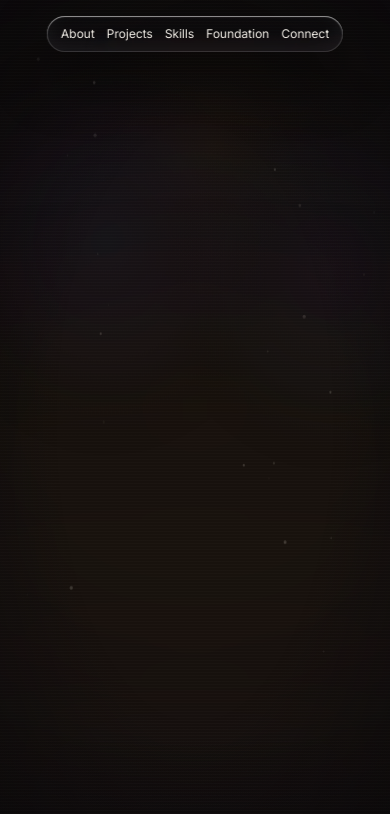
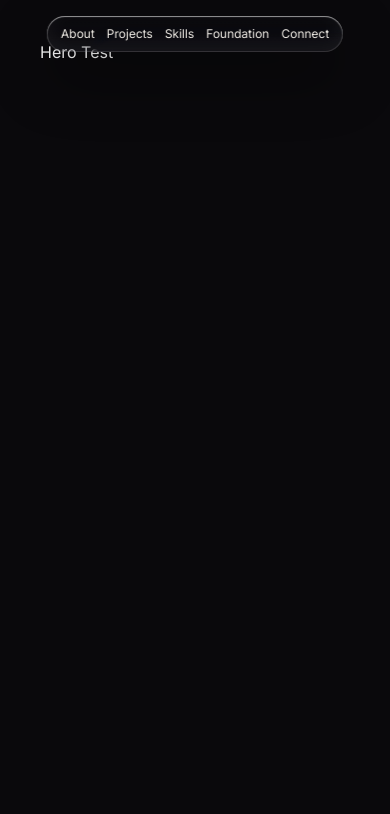
Before and after one commit to simply-kabir/test-portfolio, a Next.js app: page / in a window 390 px wide. Shown: the top 814 px of the page. Built offline with nearby package versions, Linux system fonts and the light colour scheme.

Commit message:
ios checkpoint 8

```diff
--- a/src/components/sections/hero/hero.tsx
+++ b/src/components/sections/hero/hero.tsx
@@ -1,59 +1,9 @@
 "use client";
 
-import { useRef } from "react";
-import dynamic from "next/dynamic";
-import HeroBackground from "@/components/sections/hero/herobackground";
-import About from "@/components/sections/about";
-import ScreenOverlay from "@/components/ui/screen-overlay";
-import { useDollyProgress } from "@/hooks/use-dolly-progress";
-import { useIs3DCapable } from "@/hooks/use-is-3d-capable";
-
-const SceneCanvas = dynamic(() => import("@/components/three/scenecanvas"), {
-  ssr: false,
-});
-
 export default function Hero() {
-  const sectionRef = useRef<HTMLElement>(null);
-  const progress = useDollyProgress(sectionRef);
-  const { is3DCapable, isEvaluated } = useIs3DCapable();
-
-  // Cross-fade opacity lerps smoothly between 0.55 and 0.75
-  const aboutOpacity = Math.min(Math.max((progress - 0.55) / 0.20, 0), 1);
-  if (!isEvaluated) return null;
-
   return (
-    <section
-      ref={sectionRef}
-      id="hero"
-      className="relative w-full h-[165vh] lg:h-[165vh]"
-    >
-      {/* Anchor for nav's "About" link */}
-      <div id="about" className="absolute left-0 w-full" style={{ top: "65vh" }} />
-
-      {/* Viewport-Pinned Container on Desktop, Fluid Auto-Expanding on Mobile */}
-      <div className="sticky top-0 min-h-[100dvh] lg:h-screen w-full overflow-visible lg:overflow-hidden">
-        {/* 3D Scene Background & Workstation Canvas */}
-        <HeroBackground progress={progress} />
-
-        {is3DCapable && (
-          <div className="absolute inset-0 z-0 pointer-events-none lg:pointer-events-auto hidden lg:block">
-            <SceneCanvas progress={progress} />
-          </div>
-        )}
-
-        {/* About Section Layer — Unconstrained Fluid Height on Mobile, Absolute Pinned Overlay on Desktop */}
-        <div
-          className="relative lg:absolute lg:inset-0 z-20 w-full h-auto lg:h-full overflow-visible lg:overflow-hidden transition-opacity duration-150 ease-out"
-          style={{
-            opacity: aboutOpacity,
-            pointerEvents: aboutOpacity > 0.5 ? "auto" : "none",
-          }}
-        >
-          <About progress={progress} />
-        </div>
-
-        <ScreenOverlay progress={progress} />
-      </div>
+    <section id="hero" className="relative w-full h-screen">
+      <h1 style={{ color: "white", padding: "40px" }}>Hero Test</h1>
     </section>
   );
 }
```
